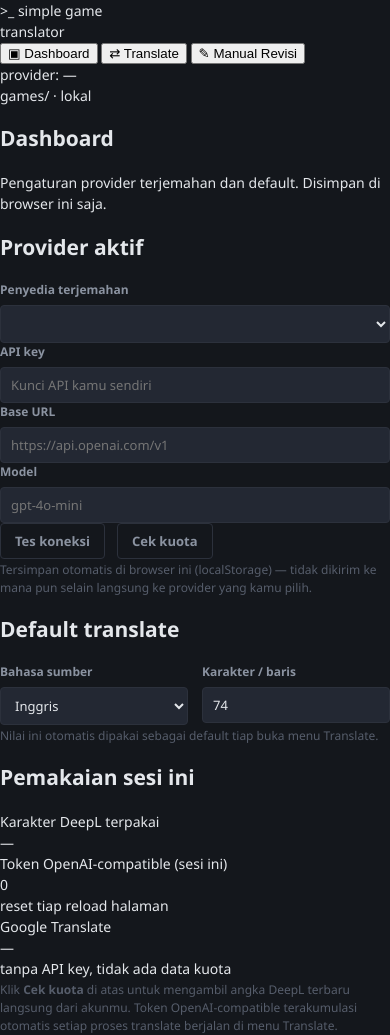
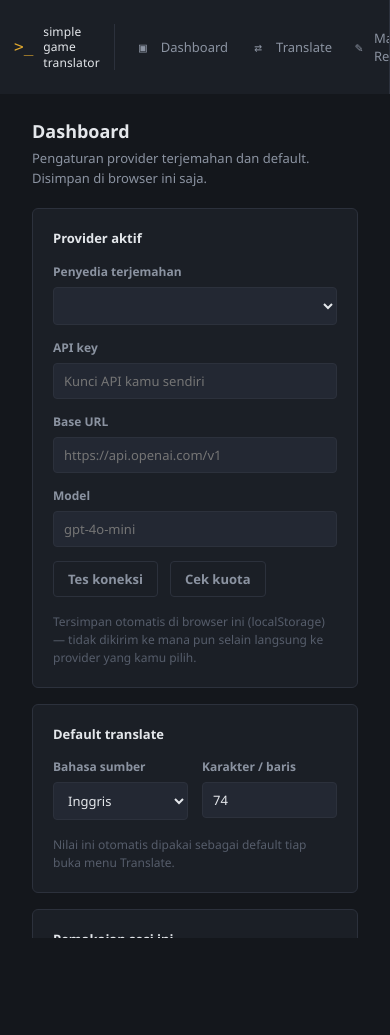
Before and after one commit to Nekoomaruu/simple-game-translator, a website: page public/index.html in a window 390 px wide. After the commit the page ends 938 px from the top, so only its background shows below. Drawn offline with Linux system fonts and the light colour scheme; no server answers.

Commit message:
Refactor layout and sidebar styles in CSS

```diff
--- a/public/css/style.css
+++ b/public/css/style.css
@@ -70,10 +70,203 @@ body {
   color: var(--ink-faint);
 }
 
-.layout {
+.shell {
   display: grid;
-  grid-template-columns: 360px 1fr;
-  height: calc(100vh - 48px);
+  grid-template-columns: 220px 1fr;
+  height: 100vh;
+}
+
+.sidebar {
+  background: var(--surface-1);
+  border-right: 1px solid var(--line);
+  display: flex;
+  flex-direction: column;
+  padding: 20px 14px;
+}
+
+.sidebar-mark {
+  display: flex;
+  align-items: center;
+  gap: 10px;
+  padding: 0 8px 20px;
+  border-bottom: 1px solid var(--line);
+  margin-bottom: 16px;
+}
+
+.sidebar-mark-glyph {
+  font-family: var(--font-mono);
+  color: var(--amber);
+  font-size: 16px;
+}
+
+.sidebar-mark-text {
+  font-size: 12px;
+  line-height: 1.3;
+  letter-spacing: 0.01em;
+  color: var(--ink);
+}
+
+.sidebar-nav {
+  display: flex;
+  flex-direction: column;
+  gap: 2px;
+}
+
+.nav-item {
+  display: flex;
+  align-items: center;
+  gap: 10px;
+  padding: 9px 10px;
+  border: none;
+  background: transparent;
+  color: var(--ink-dim);
+  border-radius: 4px;
+  font-size: 13px;
+  font-family: var(--font-ui);
+  cursor: pointer;
+  text-align: left;
+}
+
+.nav-item:hover {
+  background: var(--surface-2);
+  color: var(--ink);
+}
+
+.nav-item-active {
+  background: var(--surface-2);
+  color: var(--amber);
+}
+
+.nav-item-glyph {
+  font-family: var(--font-mono);
+  width: 16px;
+  text-align: center;
+  font-size: 13px;
+}
+
+.sidebar-foot {
+  margin-top: auto;
+  padding-top: 14px;
+  border-top: 1px solid var(--line);
+}
+
+.sidebar-foot-line {
+  font-family: var(--font-mono);
+  font-size: 11px;
+  color: var(--ink-dim);
+  padding: 2px 8px;
+}
+
+.sidebar-foot-dim {
+  color: var(--ink-faint);
+}
+
+.content {
+  overflow-y: auto;
+  height: 100vh;
+}
+
+.view {
+  display: flex;
+  flex-direction: column;
+  height: 100%;
+}
+
+.view-header {
+  padding: 24px 32px 0;
+}
+
+.view-title {
+  font-size: 18px;
+  margin: 0 0 4px;
+  font-weight: 600;
+}
+
+.view-subtitle {
+  font-size: 13px;
+  color: var(--ink-dim);
+  margin: 0 0 20px;
+}
+
+.view-subtitle code {
+  font-family: var(--font-mono);
+  background: var(--surface-2);
+  padding: 1px 5px;
+  border-radius: 3px;
+  font-size: 12px;
+}
+
+.view-body {
+  flex: 1;
+  overflow: hidden;
+}
+
+.dashboard-grid {
+  display: grid;
+  grid-template-columns: 1fr 1fr;
+  gap: 16px;
+  padding: 0 32px 32px;
+  overflow-y: auto;
+  height: 100%;
+  align-content: start;
+}
+
+.card {
+  background: var(--surface-1);
+  border: 1px solid var(--line);
+  border-radius: 6px;
+  padding: 20px;
+  display: flex;
+  flex-direction: column;
+  gap: 14px;
+}
+
+.card-wide {
+  grid-column: 1 / -1;
+}
+
+.card-title {
+  font-size: 13px;
+  font-weight: 600;
+  margin: 0;
+  color: var(--ink);
+}
+
+.usage-grid {
+  display: grid;
+  grid-template-columns: repeat(3, 1fr);
+  gap: 14px;
+}
+
+.usage-stat {
+  background: var(--surface-2);
+  border: 1px solid var(--line);
+  border-radius: 4px;
+  padding: 12px 14px;
+}
+
+.usage-stat-label {
+  font-size: 11px;
+  color: var(--ink-dim);
+  margin-bottom: 6px;
+}
+
+.usage-stat-value {
+  font-family: var(--font-mono);
+  font-size: 20px;
+  color: var(--amber);
+}
+
+.usage-stat-sub {
+  font-size: 11px;
+  color: var(--ink-faint);
+  margin-top: 4px;
+}
+
+.layout-split {
+  display: grid;
+  grid-template-columns: 320px 1fr;
+  height: 100%;
 }
 
 .panel {
@@ -292,8 +485,91 @@ body {
   padding: 8px 0;
 }
 
+.panel-revision {
+  display: flex;
+  flex-direction: column;
+  background: var(--surface-0);
+}
+
+.revision-toolbar {
+  display: flex;
+  gap: 12px;
+  align-items: center;
+  padding: 16px 24px;
+  border-bottom: 1px solid var(--line);
+}
+
+.revision-toolbar .field-input {
+  flex: 1;
+}
+
+.revision-list {
+  flex: 1;
+  overflow-y: auto;
+  padding: 8px 24px 24px;
+}
+
+.revision-row {
+  display: grid;
+  grid-template-columns: 220px 1fr;
+  gap: 16px;
+  padding: 10px 0;
+  border-bottom: 1px solid var(--line);
+  align-items: start;
+}
+
+.revision-row-path {
+  font-family: var(--font-mono);
+  font-size: 11px;
+  color: var(--ink-faint);
+  padding-top: 8px;
+  overflow-wrap: anywhere;
+}
+
+.revision-row-input {
+  background: var(--surface-1);
+  border: 1px solid var(--line);
+  color: var(--ink);
+  border-radius: 4px;
+  padding: 8px 10px;
+  font-size: 13px;
+  font-family: var(--font-ui);
+  width: 100%;
+  resize: none;
+  overflow: hidden;
+  min-height: 36px;
+}
+
+.revision-row-input:focus {
+  outline: 2px solid var(--blue);
+  outline-offset: 1px;
+}
+
 @media (max-width: 860px) {
-  .layout {
+  .shell {
+    grid-template-columns: 1fr;
+    grid-template-rows: auto 1fr;
+    height: auto;
+  }
+  .sidebar {
+    flex-direction: row;
+    align-items: center;
+    overflow-x: auto;
+  }
+  .sidebar-mark {
+    border-bottom: none;
+    border-right: 1px solid var(--line);
+    margin-bottom: 0;
+    padding: 0 14px 0 0;
+    margin-right: 10px;
+  }
+  .sidebar-nav {
+    flex-direction: row;
+  }
+  .sidebar-foot {
+    display: none;
+  }
+  .layout-split {
     grid-template-columns: 1fr;
     grid-template-rows: auto 1fr;
     height: auto;
@@ -302,4 +578,10 @@ body {
     border-right: none;
     border-bottom: 1px solid var(--line);
   }
-    }
+  .dashboard-grid {
+    grid-template-columns: 1fr;
+  }
+  .usage-grid {
+    grid-template-columns: 1fr;
+  }
+}
```
